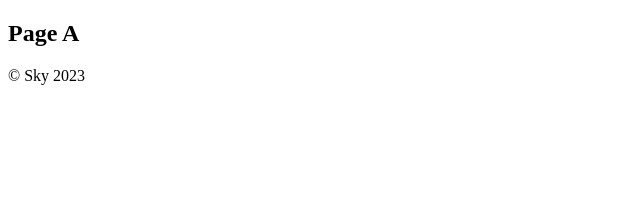
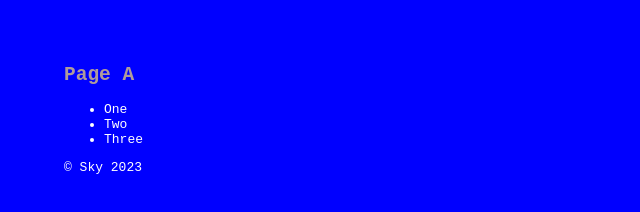
Before and after one commit to tdy07/git-practice, a plain HTML site: page pageA.html in a window 1280 px wide. Shown: the whole page, without its empty margins (0-640 px from the left). Drawn offline with Linux system fonts and the light colour scheme.

Commit message:
added list + h2 style

```diff
--- a/pageA.html
+++ b/pageA.html
@@ -4,6 +4,7 @@
     <meta charset="UTF-8">
     <meta name="viewport" content="width=device-width, initial-scale=1.0">
     <title>Page A</title>
+    <link rel="stylesheet" href="styles/styles.css">
 </head>
 <body>
     <header>
@@ -13,6 +14,11 @@
     </header>
 <section>
     <h2>Page A</h2>
+    <ul>
+        <li>One</li>
+        <li>Two</li>
+        <li>Three</li>
+    </ul>
 </section>
     <footer>
 <p>&copy; Sky 2023</p>
--- a/styles/styles.css
+++ b/styles/styles.css
@@ -4,3 +4,7 @@ body {
     margin: 5%;
     font-family: monospace;
 }
+
+h2 {
+    color: rgb(175, 155, 155);
+}
```
